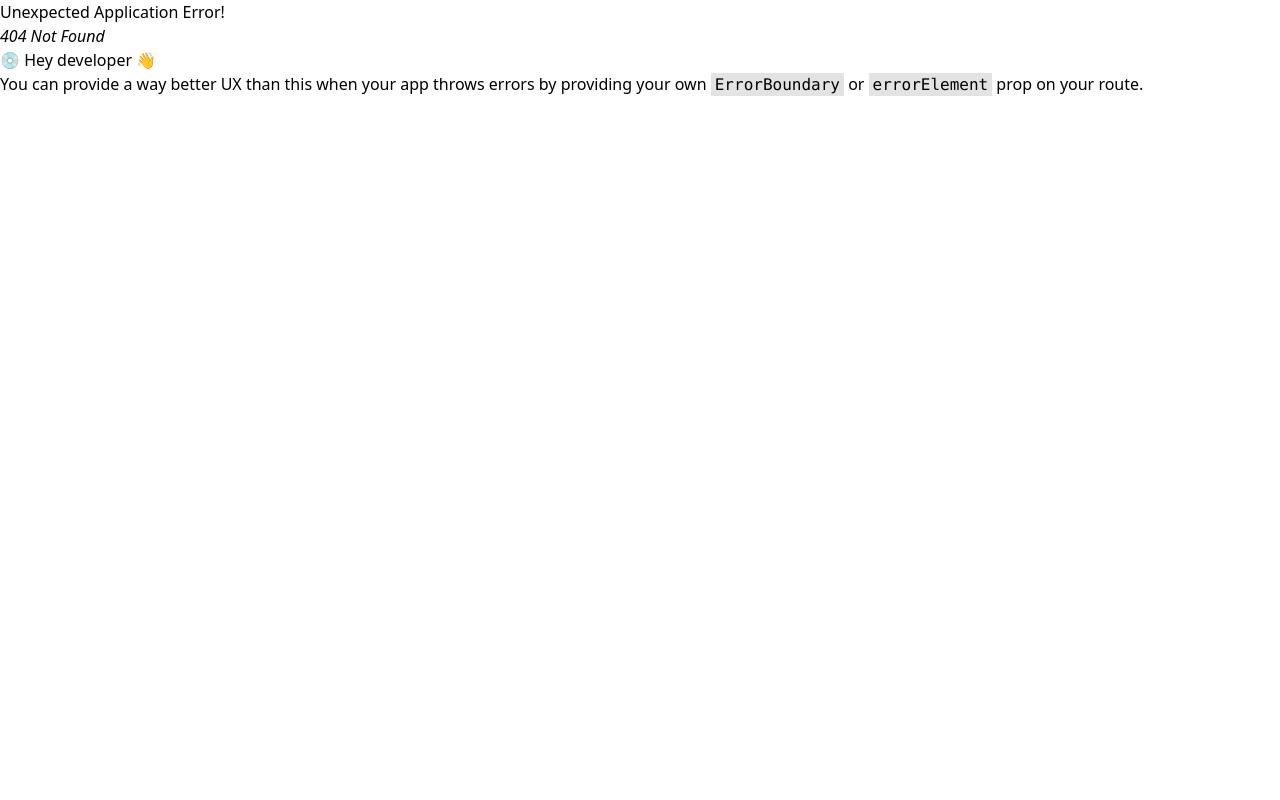
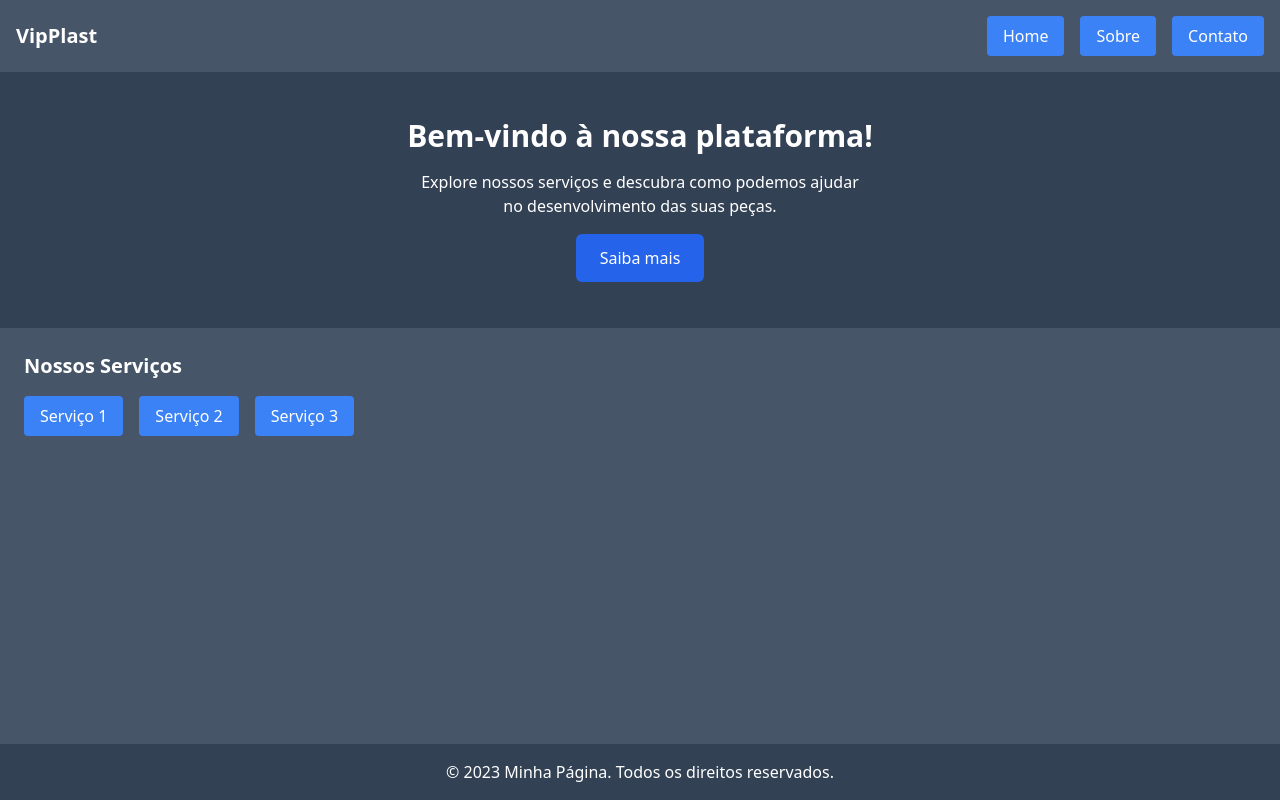
Before and after one commit to GustavoCamarg0/Gerenciador-Producao, a React (Vite) app: page /HomePage in a window 1280 px wide. Before the commit this address had no page. Built offline with nearby package versions, Linux system fonts and the light colour scheme.

Commit message:
criado pagina Principal

```diff
--- /dev/null
+++ b/src/components/ContentSection.jsx
@@ -0,0 +1,23 @@
+// components/ContentSection.jsx
+import React from "react";
+
+function ContentSection() {
+  return (
+    <div className="w-full flex-grow bg-slate-600 p-6 space-y-4">
+      <h3 className="text-xl text-white font-semibold">Nossos Serviços</h3>
+      <div className="flex space-x-4">
+        <button className="bg-blue-500 text-white px-4 py-2 rounded">
+          Serviço 1
+        </button>
+        <button className="bg-blue-500 text-white px-4 py-2 rounded">
+          Serviço 2
+        </button>
+        <button className="bg-blue-500 text-white px-4 py-2 rounded">
+          Serviço 3
+        </button>
+      </div>
+    </div>
+  );
+}
+
+export default ContentSection;
--- /dev/null
+++ b/src/components/Footer.jsx
@@ -0,0 +1,11 @@
+import React from "react";
+
+function Footer() {
+  return (
+    <div className="w-full bg-slate-700 p-4 text-center text-white">
+      <p>&copy; 2023 Minha Página. Todos os direitos reservados.</p>
+    </div>
+  );
+}
+
+export default Footer;
--- /dev/null
+++ b/src/components/HeroSection.jsx
@@ -0,0 +1,20 @@
+import React from "react";
+
+function HeroSection() {
+  return (
+    <div className="w-full h-64 bg-slate-700 flex flex-col items-center justify-center text-center p-4 space-y-4">
+      <h2 className="text-3xl text-white font-bold">
+        Bem-vindo à nossa plataforma!
+      </h2>
+      <p className="text-white max-w-md">
+        Explore nossos serviços e descubra como podemos ajudar no
+        desenvolvimento das suas peças.
+      </p>
+      <button className="bg-blue-600 text-white px-6 py-3 rounded-md hover:bg-blue-700">
+        Saiba mais
+      </button>
+    </div>
+  );
+}
+
+export default HeroSection;
--- /dev/null
+++ b/src/components/Navbar.jsx
@@ -0,0 +1,23 @@
+// components/Navbar.jsx
+import React from "react";
+
+function Navbar() {
+  return (
+    <div className="w-full p-4 bg-slate-600 flex justify-between items-center">
+      <h1 className="text-white text-xl font-bold">VipPlast</h1>
+      <div className="space-x-4">
+        <button className="bg-blue-500 text-white px-4 py-2 rounded">
+          Home
+        </button>
+        <button className="bg-blue-500 text-white px-4 py-2 rounded">
+          Sobre
+        </button>
+        <button className="bg-blue-500 text-white px-4 py-2 rounded">
+          Contato
+        </button>
+      </div>
+    </div>
+  );
+}
+
+export default Navbar;
--- a/src/main.jsx
+++ b/src/main.jsx
@@ -4,6 +4,7 @@ import App from "./App.jsx";
 import "./index.css";
 import { createBrowserRouter, RouterProvider } from "react-router-dom";
 import TaskPage from "./pages/TaskPage.jsx";
+import PrincipalPage from "./pages/PrincipalPage.jsx";
 
 const router = createBrowserRouter([
   {
@@ -14,6 +15,10 @@ const router = createBrowserRouter([
     path: "/task",
     element: <TaskPage />,
   },
+  {
+    path: "/HomePage",
+    element: <PrincipalPage />,
+  },
 ]);
 
 createRoot(document.getElementById("root")).render(
--- /dev/null
+++ b/src/pages/PrincipalPage.jsx
@@ -0,0 +1,18 @@
+import React from "react";
+import Navbar from "../components/Navbar";
+import HeroSection from "../components/HeroSection";
+import ContentSection from "../components/ContentSection";
+import Footer from "../components/Footer";
+
+function PrincipalPage() {
+  return (
+    <div className="w-screen h-screen bg-slate-500 flex flex-col items-center justify-between">
+      <Navbar />
+      <HeroSection />
+      <ContentSection />
+      <Footer />
+    </div>
+  );
+}
+
+export default PrincipalPage;
```
